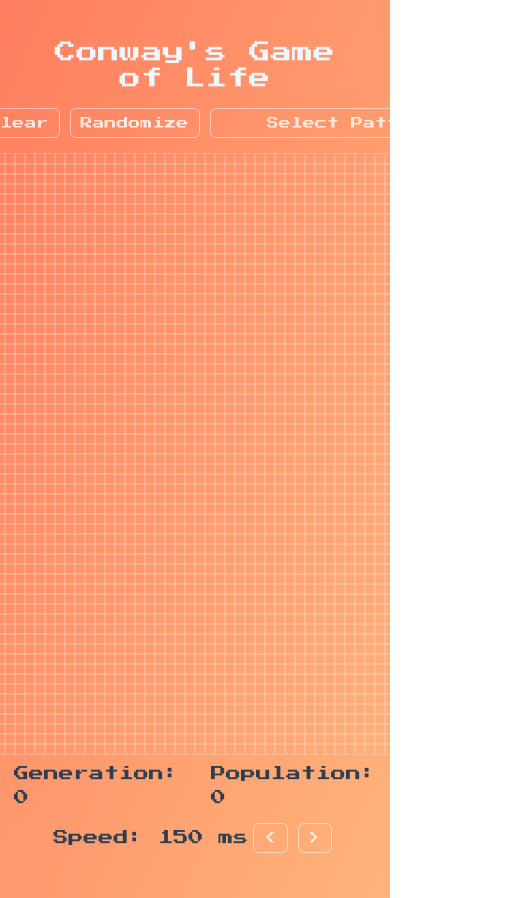
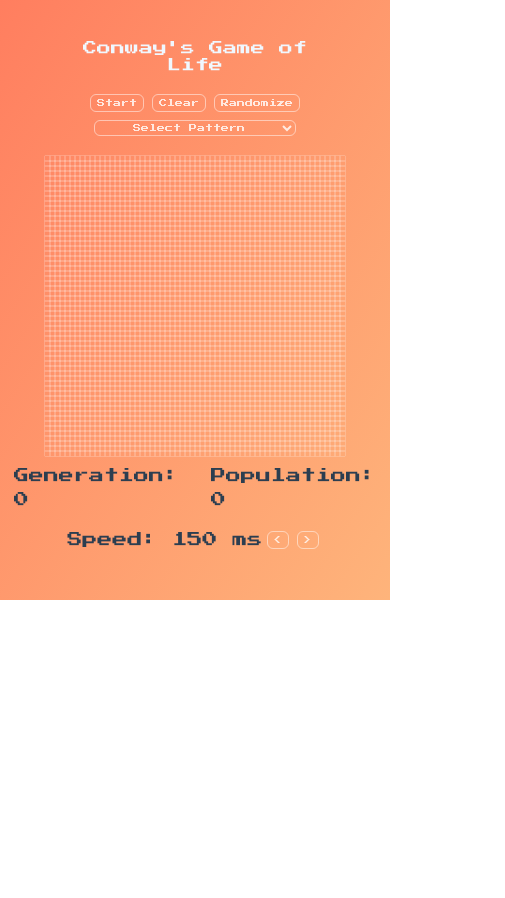
Before and after one commit to samvitjain/game-of-life, a Vue app: page / in a window 390 px wide. Shown: the whole page, 505 px wide, since content can reach past the window. After the commit the page ends 844 px from the top, so only its background shows below. Built offline with nearby package versions, Linux system fonts and the light colour scheme.

Commit message:
Make design responsive

```diff
--- a/src/components/GameOfLife.vue
+++ b/src/components/GameOfLife.vue
@@ -1,11 +1,11 @@
 <template>
   <div class="container-fluid">
     <h4 class="text-center my-2" style="color: aliceblue;">Conway's Game of Life</h4>
-    <div class="d-flex justify-content-center text-center my-3">
-      <button class="btn btn-control" @click="toggleGame">{{ isRunning ? 'Stop' : 'Start' }}</button>
-      <button class="btn btn-control" @click="clearGrid">Clear</button>
-      <button class="btn btn-control" @click="randomizeGrid">Randomize</button>
-      <select class="btn btn-control" @change="selectPattern($event)">
+    <div class="d-flex justify-content-center text-center my-3 flex-wrap">
+      <button class="btn btn-control m-1" @click="toggleGame">{{ isRunning ? 'Stop' : 'Start' }}</button>
+      <button class="btn btn-control m-1" @click="clearGrid">Clear</button>
+      <button class="btn btn-control m-1" @click="randomizeGrid">Randomize</button>
+      <select class="btn btn-control m-1" @change="selectPattern($event)">
         <option value="">Select Pattern</option>
         <option v-for="pattern in patterns" :key="pattern.name" :value="pattern.name">{{ pattern.name }}</option>
       </select>
@@ -23,8 +23,8 @@
     </div>
     <div class="d-flex justify-content-center align-items-center">
       <p class="my-2">Speed: {{ intervalSpeed }} ms</p>
-      <button class="btn btn-control" @click="decreaseSpeed">&lt;</button>
-      <button class="btn btn-control" @click="increaseSpeed">&gt;</button>
+      <button class="btn btn-control m-1" @click="decreaseSpeed">&lt;</button>
+      <button class="btn btn-control m-1" @click="increaseSpeed">&gt;</button>
     </div>
   </div>
 </template>
@@ -173,7 +173,6 @@ export default {
 };
 </script>
 
-
 <style scoped>
 @import url('https://fonts.googleapis.com/css2?family=Press+Start+2P&display=swap');
 
@@ -195,7 +194,7 @@ export default {
 
 .grid {
   display: grid;
-  grid-template-columns: repeat(60, 10px);
+  grid-template-columns: repeat(60, minmax(5px, 10px));
   gap: 0;
 }
 
@@ -228,4 +227,44 @@ export default {
   background-color: #feb47b;
   color: white;
 }
+
+@media (max-width: 768px) {
+  .grid {
+    grid-template-columns: repeat(60, 8px);
+  }
+
+  .cell {
+    width: 8px;
+    height: 8px;
+  }
+
+  .btn-control {
+    font-size: 10px;
+    padding: 3px 8px;
+  }
+
+  .container-fluid h4 {
+    font-size: 16px;
+  }
+}
+
+@media (max-width: 480px) {
+  .grid {
+    grid-template-columns: repeat(60, 5px);
+  }
+
+  .cell {
+    width: 5px;
+    height: 5px;
+  }
+
+  .btn-control {
+    font-size: 8px;
+    padding: 2px 6px;
+  }
+
+  .container-fluid h4 {
+    font-size: 14px;
+  }
+}
 </style>
```
